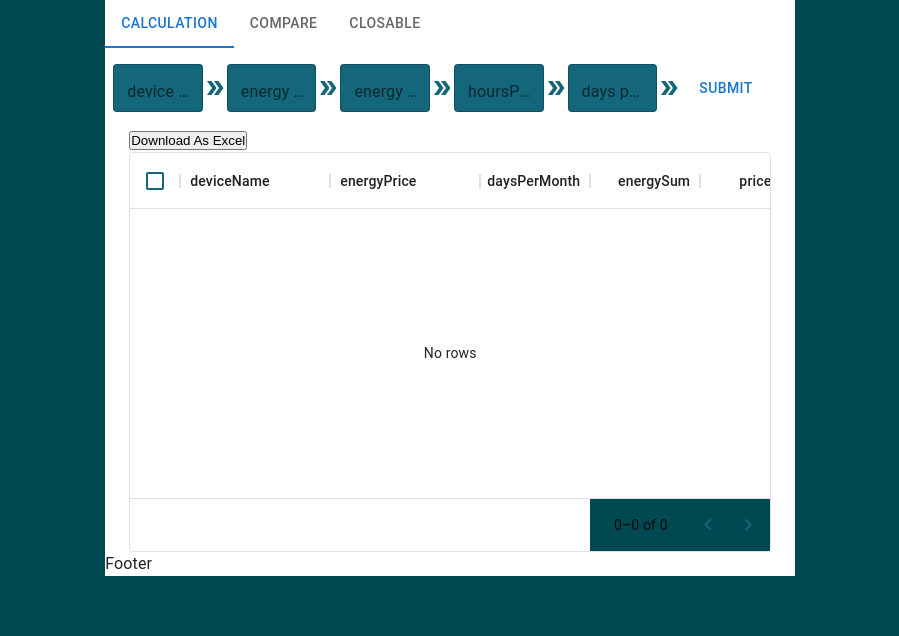
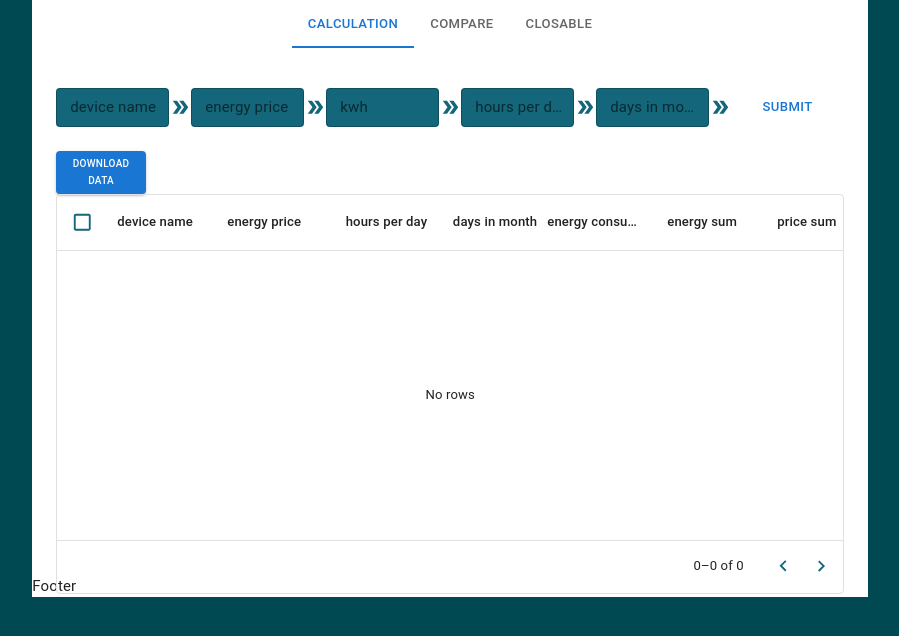
Before and after one commit to dragoslavIvkovic/energy-saving, a Next.js app: page / in a window 1280 px wide. Shown: the top 636 px of the page, without its empty margins (190-1089 px from the left). Built offline with nearby package versions, Linux system fonts and the light colour scheme.

Commit message:
toltip in progress

```diff
--- a/components/BasicTabs.tsx
+++ b/components/BasicTabs.tsx
@@ -15,8 +15,8 @@ export default function Tabs() {
 
   return (
     <Box sx={{ width: "100%" }}>
-      <TabContext value={selectedTab}>
-        <TabList onChange={handleChange}>
+      <TabContext value={selectedTab} >
+        <TabList onChange={handleChange} >
           <Tab label="Calculation" value="1"></Tab>
           <Tab label="Compare" value="2"></Tab>
           <Tab label="Closable" value="3"></Tab>
--- a/components/Calculation.js
+++ b/components/Calculation.js
@@ -9,6 +9,8 @@ import {
   addPrice,
 } from "../store/slice/calcSlice";
 import DoubleArrowIcon from "@mui/icons-material/DoubleArrow";
+import Tooltip from "@mui/material/Tooltip";
+
 import { v4 as uuidv4 } from "uuid";
 import dynamic from "next/dynamic";
 
@@ -63,37 +65,49 @@ export default function Calculation() {
 
   return (
     <Grid sx={{ flexGrow: 1 }}>
-      <Grid container spacing={2} marginBottom={2} alignItems="center">
+      <Grid
+        container
+        direction="row"
+        alignItems="center"
+        justifyContent="center"
+        sx={{ marginBottom: 3 }}
+      >
+        <Tooltip title="info o tome">
           <TextField
             inputRef={deviceNameRef}
             type="text"
-          id="outlined-basic"
+            id="outlined-helperText"
             label="device name"
             variant="outlined"
+            size="small"
           />
+        </Tooltip>
         <DoubleArrowIcon />
         <TextField
           inputRef={energyPriceRef}
           type="number"
           id="outlined-basic"
-          label="energy energyPrice"
+          label="energy price"
           variant="outlined"
+          size="small"
         />
         <DoubleArrowIcon />
         <TextField
           inputRef={energyConsumptionRef}
           type="number"
           id="outlined-basic"
-          label="energy consumption"
+          label="kwh"
           variant="outlined"
+          size="small"
         />
         <DoubleArrowIcon />
         <TextField
           inputRef={hoursPerDayRef}
           type="number"
           id="outlined-basic"
-          label="hoursPerDay per day"
+          label="hours per day"
           variant="outlined"
+          size="small"
           value={hourValue}
           inputProps={{ minHours, maxHours }}
           onChange={(e) => {
@@ -108,8 +122,9 @@ export default function Calculation() {
           inputRef={daysPerMonthRef}
           type="number"
           id="outlined-basic"
-          label="days per month"
+          label="days in month"
           variant="outlined"
+          size="small"
           value={daysPerMonthValue}
           inputProps={{ minDays, maxDays }}
           onChange={(e) => {
--- a/components/Compare.js
+++ b/components/Compare.js
@@ -68,45 +68,56 @@ export default function Compare() {
 
   return (
     <Grid sx={{ flexGrow: 1 }}>
-      <Grid container spacing={2} marginBottom={2} alignItems="center">
+      <Grid
+        container
+        direction="row"
+        alignItems="center"
+        justifyContent="center"
+        sx={{ marginBottom: 3 }}
+      >
         <TextField
           inputRef={deviceNameRef}
           type="text"
           id="outlined-basic"
           label="device name"
           variant="outlined"
+          size="small"
         />
         <DoubleArrowIcon />
         <TextField
           inputRef={devicePriceRef}
           type="number"
           id="outlined-basic"
-          label="device energyPrice"
+          label="energy price"
           variant="outlined"
+          size="small"
         />
         <DoubleArrowIcon />
         <TextField
           inputRef={energyConsumptionRef}
           type="number"
           id="outlined-basic"
-          label="energy consumption"
+          label="kwh"
           variant="outlined"
+          size="small"
         />
         <DoubleArrowIcon />
         <TextField
           inputRef={energyPriceRef}
           type="number"
           id="outlined-basic"
-          label="energy energyPrice"
+          label="energy price"
           variant="outlined"
+          size="small"
         />
         <DoubleArrowIcon />
         <TextField
           inputRef={hoursPerDayRef}
           type="number"
           id="outlined-basic"
-          label="hoursPerDay per day"
+          label="hours per day"
           variant="outlined"
+          size="small"
           value={hourValue}
           inputProps={{ minHours, maxHours }}
           onChange={(e) => {
@@ -121,8 +132,9 @@ export default function Compare() {
           inputRef={daysPerMonthRef}
           type="number"
           id="outlined-basic"
-          label="days per month"
+          label="days in month"
           variant="outlined"
+          size="small"
           value={daysPerMonthValue}
           inputProps={{ minDays, maxDays }}
           onChange={(e) => {
--- a/components/TableData.js
+++ b/components/TableData.js
@@ -3,60 +3,59 @@ import Box from "@mui/material/Box";
 import { DataGrid } from "@mui/x-data-grid";
 import { useSelector } from "react-redux";
 import * as XLSX from "xlsx";
-
+import { Button } from "@mui/material";
+import { removeList } from "../store/slice/calcSlice";
 
 
 
 const columns = [
   {
     field: "deviceName",
-    headerName: "deviceName",
-    width: 150,
+    headerName: " device name",
+    width: 110,
     editable: true,
   },
   {
     field: "energyPrice",
-    headerName: "energyPrice",
-    width: 150,
+    headerName: " energy price",
+    width: 110,
     editable: true,
   },
 
   {
+    field: "hoursPerDay",
+    headerName: " hours per day",
+    type: "number",
+    width: 110,
+    editable: true,
+  },
+  {
     field: "daysPerMonth",
-    headerName: "daysPerMonth",
+    headerName: " days in month",
+    type: "number",
+    width: 110,
+    editable: true,
+  },
+  {
+    field: "energyConsumption",
+    headerName: " energy consumption",
     type: "number",
     width: 110,
     editable: true,
   },
   {
     field: "energySum",
-    headerName: "energySum",
-    type: "number",
+    headerName: " energy sum",
+    sortable: false,
     width: 110,
-    editable: true,
-  },
-  {
-    field: "priceSum",
-    headerName: "priceSum",
-    type: "number",
-    width: 110,
-    editable: true,
-  },
-  {
-    field: "hoursPerDay",
-    headerName: "hoursPerDay",
-    description: "This column has a value getter and is not sortable.",
-    sortable: false,
-    width: 160,
     valueGetter: (params) =>
       `${params.row.hoursPerDay || ""} ${params.row.hoursPerDay || ""}`,
   },
   {
-    field: "sum",
-    headerName: "sum",
-    description: "This column has a value getter and is not sortable.",
-    sortable: false,
-    width: 160,
+    field: "priceSum",
+    headerName: " price sum",
+     sortable: false,
+    width: 110,
     valueGetter: (params) =>
       `${params.row.hoursPerDay || ""} ${params.row.hoursPerDay || ""}`,
   },
@@ -79,13 +78,27 @@ const downloadExcel = () => {
 
   return (
     <Box sx={{ height: 400, width: "100%" }}>
-      <button onClick={() => downloadExcel()}>Download As Excel</button>
+      <Button
+        sx={{ width: "7vw", fontSize: "10px" }}
+        variant="contained"
+        size="small"
+        onClick={() => downloadExcel()}
+      >
+        Download Data
+      </Button>
       <DataGrid
+        sx={{
+
+          ".MuiDataGrid-columnSeparator": {
+            display: "none",
+          },
+        }}
         rows={listData}
         columns={columns}
         pageSize={5}
         rowsPerPageOptions={[5]}
         checkboxSelection
+
         disableSelectionOnClick
         experimentalFeatures={{ newEditingApi: true }}
       />
--- a/store/slice/calcSlice.js
+++ b/store/slice/calcSlice.js
@@ -21,11 +21,18 @@ export const calcSlice = createSlice({
       // }
       // state.list.push(action.payload);
     },
+    removeList: (state, action) => {
+      const { id } = action.payload;
+      state.list = state.list.filter((item) => item.id !== id);
+      // }
+      // state.list.push(action.payload);
+    },
   },
 });
 
 // Action creators are generated for each case reducer function
-export const { addPowerConsumption, addList, addPrice } = calcSlice.actions;
+export const { addPowerConsumption, addList, addPrice, removeList } =
+  calcSlice.actions;
 export const selectorCalc = (state) => state.calculation;
 
 export default calcSlice.reducer;
--- a/styles/globals.css
+++ b/styles/globals.css
@@ -22,7 +22,7 @@ body {
   margin: 0;
   /* color: var(--active-color); */
   background: var(--background-color);
-  font-size: 1rem;
+  font-size: calc(10px + 0.390625vw);
   overflow: hidden;
   scrollbar-width: none;
   display: flex;
@@ -32,27 +32,24 @@ body {
 
 .MuiInputBase-root {
   background: var(--backgroundSecond-color);
-  width: 7vw;
-  height: 6vh;
+  width: 7.5rem;
 }
+
 .MuiButton-root {
-  width: 7vw;
-  height: 6vh;
+  width: 7.5rem;
   background: var(--annotations-color);
 }
-.MuiInputBase-root:hover {
-  background: var(--annotations-color);
+
+.MuiInputLabel-root {
+  color: var(--background-color);
 }
-.MuiToolbar-root {
-  background: var(--background-color);
+.MuiInputLabel-formControl {
+  color: var(--annotations-color);
+  font-size: 0.9rem;
 }
 
-.MuiTableRow-root,
-.MuiPaper-root {
-  background: var(--background-color);
-}
-.MuiSlider-root {
-  background: var(--background-color);
+.Mui-focused:hover {
+  background: var(--annotations-color);
 }
 
 .MuiSvgIcon-root {
@@ -61,37 +58,37 @@ body {
 }
 
 .MuiTabPanel-root {
-  margin-top: 1vh;
+  margin-top: 2vh;
+  padding: 1vh 0;
+  /* width: 70vw; */
 }
 
-/* .MuiFormControl-root{
-  width: 10vw;
+/* .MuiInputLabel-root {
+  font-size: 1rem;
 } */
 
-/* .Mui-TableHeadCell-Content {
-  background: red;
+.MuiTabs-flexContainer {
+  display: flex;
+  align-items: center;
+  justify-content: center;
 }
-.MuiTableCell-root {
-  color: green;
-  background: #f5a519;
+
+.MuiDataGrid-root {
+  overflow: hidden;
+  color: #538b99;
+  border-color: #538b99;
+}
+
+.MuiButton-root {
+  color: var(--backgroundSecond-color);
+  background-color: var(--annotations-color);
+  font-weight: 700;
+}
+
+/* .MuiDataGrid-main{
+  border-color: #3c6671;
 } */
 
-/* th {
-  text-transform: uppercase;
-  text-align: right;
-  justify-content: center;
-  color: white;
-}
-
-.Mui-TableHeadCell-Content {
-  width: max-content;
-  padding: 0;
-  margin: 0;
+/* .MuiOutlinedInput-input{
+  font-size: 0.8rem;
 } */
-th:first-child {
-  width: 5px;
-}
-
-.MuiTableCell-root {
-  border: none;
-}
```
Also changed, not shown: styles/Navbar.module.css (deleted, +0 -56 lines). Lines whose indentation alone changed are shown as unchanged.
